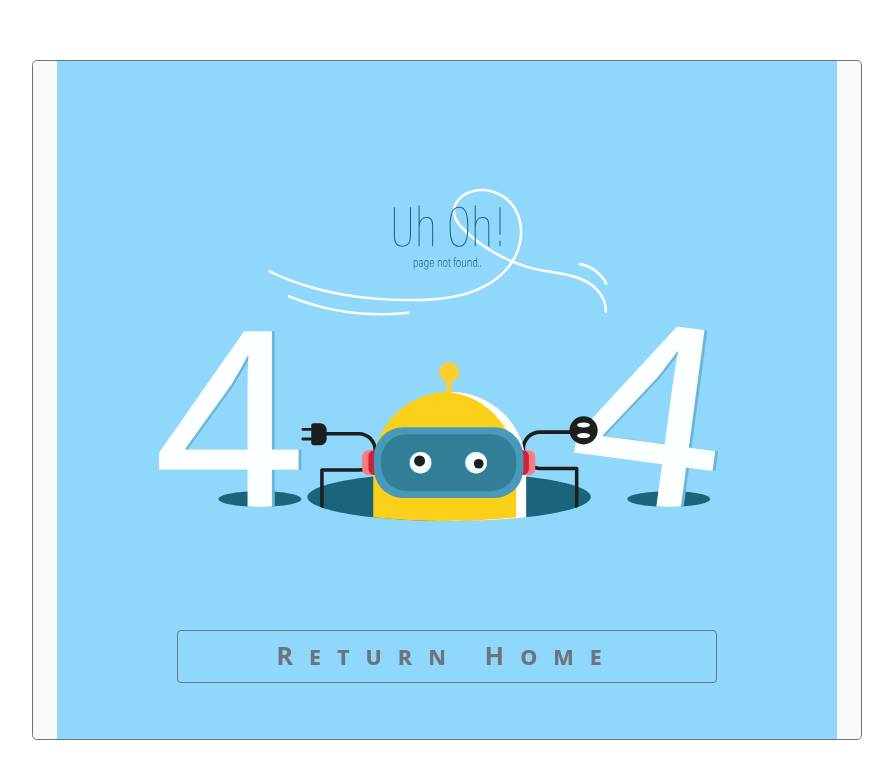
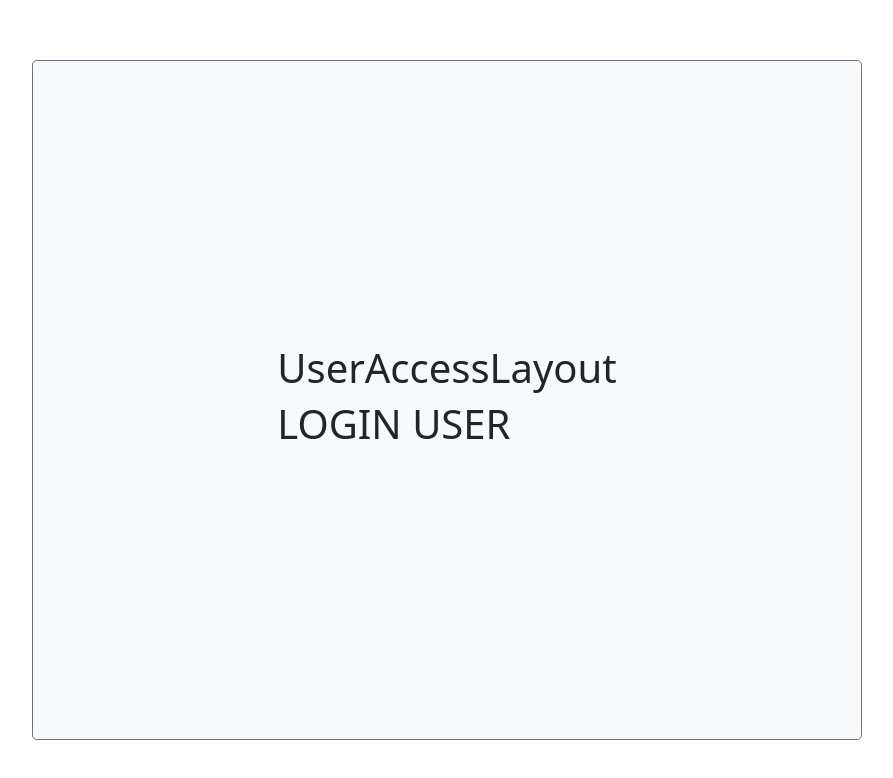
Before and after one commit to KenieB/toDoApp, a React (Vite) app in the folder to-do-client/: page /access/login in a window 1280 px wide. Shown: the top 778 px of the page, without its empty margins (193-1086 px from the left). Built offline with nearby package versions, Linux system fonts and the light colour scheme.

Commit message:
Fixed user access routing and Outlet

```diff
--- a/to-do-client/src/App.jsx
+++ b/to-do-client/src/App.jsx
@@ -5,6 +5,9 @@ import Layout from "./layout/Layout";
 import Home from "./home/Home";
 import NotFound from "./NotFound";
 import EnterApp from "./home/EnterApp";
+import UserAccessLayout from "./userAccess/UserAccessLayout";
+import LoginUser from "./userAccess/LoginUser";
+import RegisterUser from "./userAccess/RegisterUser";
 
 function App() {
   const [newUserFlag, setNewUserFlag] = useState(false);
@@ -38,6 +41,48 @@ function App() {
               />
             }
           />
+          <Route
+            path="access"
+            element={
+              <UserAccessLayout
+                activeUser={activeUser}
+                setActiveUser={setActiveUser}
+                hasAccessToken={hasAccessToken}
+                setHasAccessToken={setHasAccessToken}
+                newUserFlag={newUserFlag}
+                setNewUserFlag={setNewUserFlag}
+                appErr={appErr}
+                setAppErr={setAppErr}
+              />
+            }
+          >
+            <Route
+              path="login"
+              element={
+                <LoginUser
+                  activeUser={activeUser}
+                  setActiveUser={setActiveUser}
+                  hasAccessToken={hasAccessToken}
+                  setHasAccessToken={setHasAccessToken}
+                  appErr={appErr}
+                  setAppErr={setAppErr}
+                />
+              }
+            />
+            <Route
+              path="register"
+              element={
+                <RegisterUser
+                  activeUser={activeUser}
+                  setActiveUser={setActiveUser}
+                  hasAccessToken={hasAccessToken}
+                  setHasAccessToken={setHasAccessToken}
+                  appErr={appErr}
+                  setAppErr={setAppErr}
+                />
+              }
+            />
+          </Route>
           <Route path="*" element={<NotFound />} />
         </Route>
       </Routes>
--- a/to-do-client/src/home/UserAccessPrompt.jsx
+++ b/to-do-client/src/home/UserAccessPrompt.jsx
@@ -10,13 +10,13 @@ function UserAccessPrompt({ activeUser, setNewUserFlag, appErr, setAppErr }) {
   const loginClickHandler = (event) => {
     event.preventDefault();
     setAppErr(null);
-    navigate("/user/login");
+    navigate("/access/login");
   };
   const registerClickHandler = (event) => {
     event.preventDefault();
     setNewUserFlag(true);
     setAppErr(null);
-    navigate("/user/register");
+    navigate("/access/register");
   };
 
   return (
--- /dev/null
+++ b/to-do-client/src/userAccess/LoginUser.jsx
@@ -0,0 +1,20 @@
+import React, { useEffect } from "react";
+import { Container, Row, Col, Button } from "react-bootstrap";
+
+function LoginUser({
+  activeUser,
+  setActiveUser,
+  hasAccessToken,
+  setHasAccessToken,
+  appErr,
+  setAppErr,
+}) {
+  useEffect(() => {
+    console.log("activeUser: ", activeUser);
+    console.log("hasAccessToken: ", hasAccessToken);
+    console.log("appErr: ", appErr);
+  }, []);
+  return <h1>LOGIN USER</h1>;
+}
+
+export default LoginUser;
--- /dev/null
+++ b/to-do-client/src/userAccess/RegisterUser.jsx
@@ -0,0 +1,20 @@
+import React, { useEffect } from "react";
+import { Container, Row, Col, Button } from "react-bootstrap";
+
+function RegisterUser({
+  activeUser,
+  setActiveUser,
+  hasAccessToken,
+  setHasAccessToken,
+  appErr,
+  setAppErr,
+}) {
+  useEffect(() => {
+    console.log("activeUser: ", activeUser);
+    console.log("hasAccessToken: ", hasAccessToken);
+    console.log("appErr: ", appErr);
+  }, []);
+  return <h1>REGISTER USER</h1>;
+}
+
+export default RegisterUser;
--- a/to-do-client/src/userAccess/UserAccessLayout.jsx
+++ b/to-do-client/src/userAccess/UserAccessLayout.jsx
@@ -1,6 +1,6 @@
 import React, { useState } from "react";
-import { useNavigate } from "react-router-dom";
-import { Container, Row, Col, Button } from "react-bootstrap";
+import { Outlet } from "react-router-dom";
+import { Container, Row, Col } from "react-bootstrap";
 import ErrorAlert from "../layout/ErrorAlert";
 
 function UserAccessLayout({
@@ -11,7 +11,7 @@ function UserAccessLayout({
   newUserFlag,
   setNewUserFlag,
   appErr,
-  setAppErr,
+  setAppErr
 }) {
   /*
         useEffect(() => {
@@ -22,7 +22,16 @@ function UserAccessLayout({
     */
   return (
     <>
-      <h1>UserAccessLayout</h1>
+      <Container className="d-flex justify-content-center h-100">
+        <Row>
+          <Col className="d-flex align-items-center">
+            <Container fluid>
+              <h1>UserAccessLayout</h1>
+              <Outlet />
+            </Container>
+          </Col>
+        </Row>
+      </Container>
     </>
   );
 }
```
